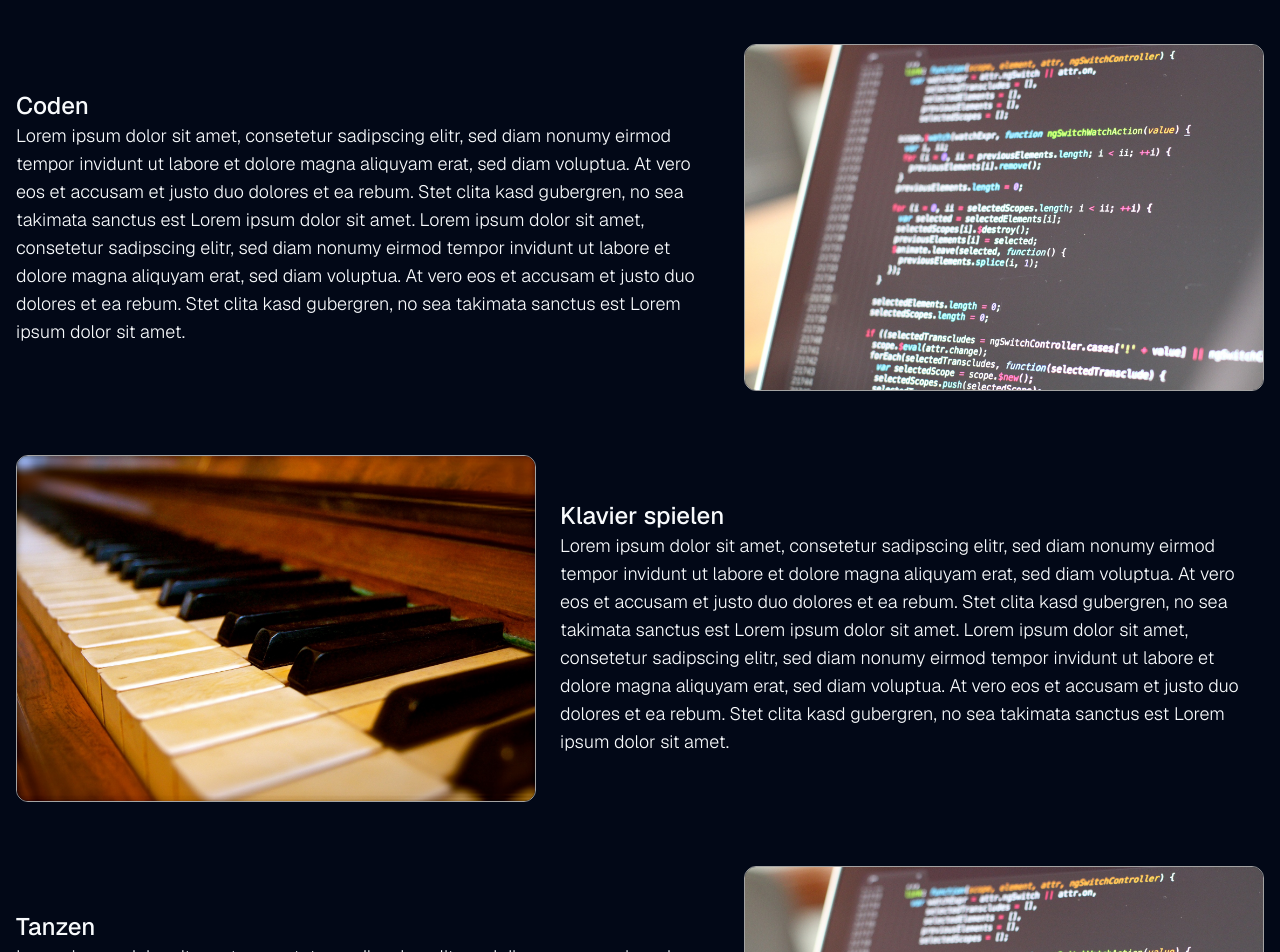
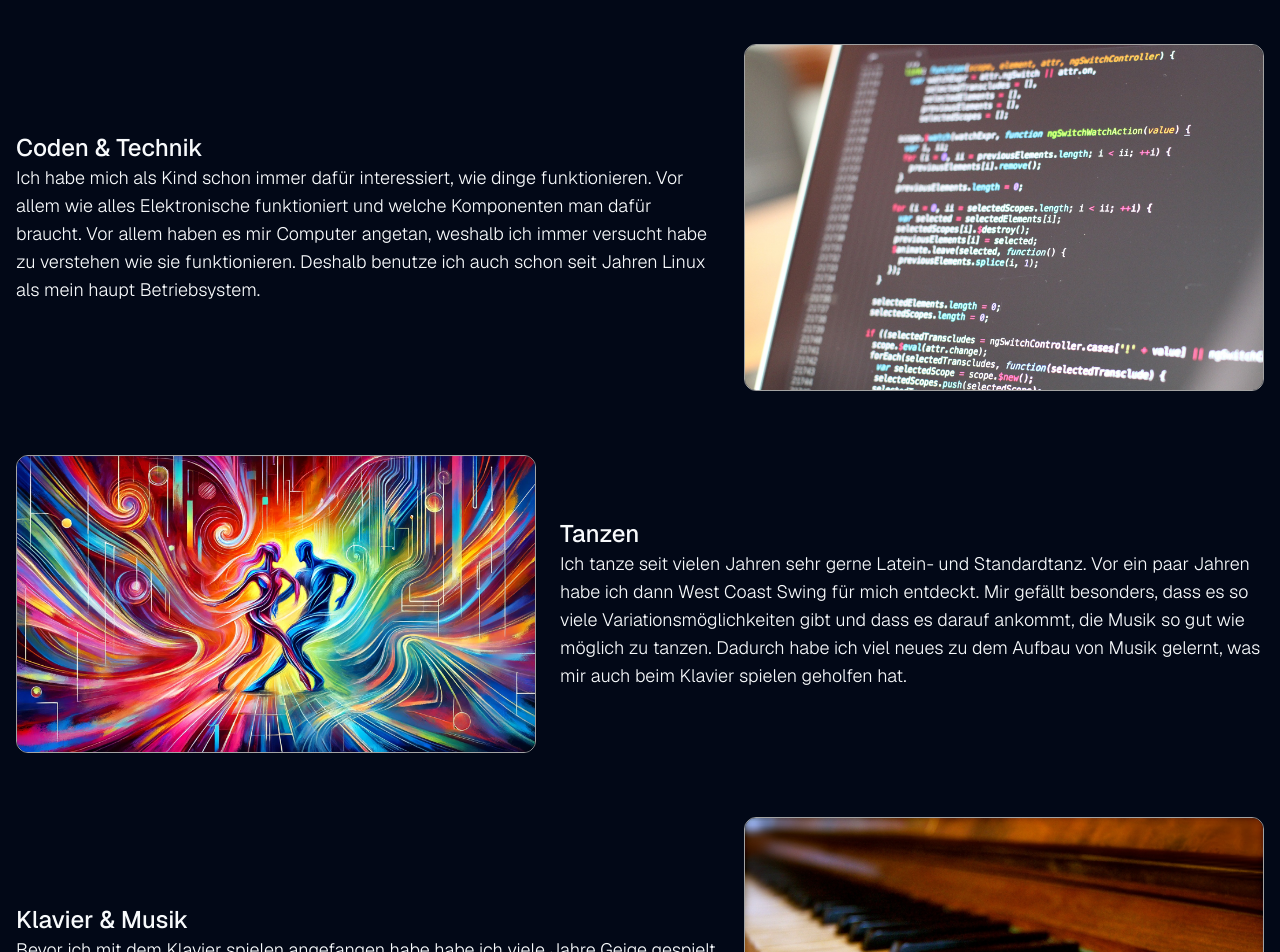
Before and after one commit to zophiana/profile-page, a Next.js app: page /hobbies in a window 1280 px wide. Shown: the part 60-1012 px from the top of the page. Built offline with nearby package versions, Linux system fonts and the light colour scheme; what tailwind-gradient-mask-image would draw is missing.

Commit message:
main: replace placeholder text

```diff
--- a/src/app/article.tsx
+++ b/src/app/article.tsx
@@ -3,7 +3,7 @@ import { cn } from '@/lib/utils'
 type ArticleBlockProps = {
   className?: string
   classNameTitle?: string
-  title: string
+  title?: string
   children: React.ReactNode
 }
 
--- a/src/app/hobbies/page.tsx
+++ b/src/app/hobbies/page.tsx
@@ -5,6 +5,7 @@ import ArticleBlock from '@/app/article'
 import Clamp from '@/app/clamp'
 
 import codePic from '/public/images/code.jpg'
+import dancePic from '/public/images/dance.webp'
 import pianoPic from '/public/images/piano.jpg'
 
 type HobbiesCardProps = {
@@ -50,45 +51,44 @@ export default function HobbiesPage() {
   return (
     <main className="flex-auto">
       <Clamp className="flex flex-col gap-16 py-12">
-        <HobbiesCard title="Coden" image={codePic} alt={'Monitor with code'}>
-          Lorem ipsum dolor sit amet, consetetur sadipscing elitr, sed diam
-          nonumy eirmod tempor invidunt ut labore et dolore magna aliquyam erat,
-          sed diam voluptua. At vero eos et accusam et justo duo dolores et ea
-          rebum. Stet clita kasd gubergren, no sea takimata sanctus est Lorem
-          ipsum dolor sit amet. Lorem ipsum dolor sit amet, consetetur
-          sadipscing elitr, sed diam nonumy eirmod tempor invidunt ut labore et
-          dolore magna aliquyam erat, sed diam voluptua. At vero eos et accusam
-          et justo duo dolores et ea rebum. Stet clita kasd gubergren, no sea
-          takimata sanctus est Lorem ipsum dolor sit amet.
+        <HobbiesCard
+          title="Coden & Technik"
+          image={codePic}
+          alt={'Monitor with code'}
+        >
+          Ich habe mich als Kind schon immer dafür interessiert, wie dinge
+          funktionieren. Vor allem wie alles Elektronische funktioniert und
+          welche Komponenten man dafür braucht. Vor allem haben es mir Computer
+          angetan, weshalb ich immer versucht habe zu verstehen wie sie
+          funktionieren. Deshalb benutze ich auch schon seit Jahren Linux als
+          mein haupt Betriebsystem.
         </HobbiesCard>
 
         <HobbiesCard
-          title="Klavier spielen"
+          title="Tanzen"
+          image={dancePic}
+          alt={'Monitor with code'}
+          layoutReverse
+        >
+          Ich tanze seit vielen Jahren sehr gerne Latein- und Standardtanz. Vor
+          ein paar Jahren habe ich dann West Coast Swing für mich entdeckt. Mir
+          gefällt besonders, dass es so viele Variationsmöglichkeiten gibt und
+          dass es darauf ankommt, die Musik so gut wie möglich zu tanzen.
+          Dadurch habe ich viel neues zu dem Aufbau von Musik gelernt, was mir
+          auch beim Klavier spielen geholfen hat.
+        </HobbiesCard>
+
+        <HobbiesCard
+          title="Klavier & Musik"
           image={pianoPic}
           alt={'Picture of Piano'}
-          layoutReverse
         >
-          Lorem ipsum dolor sit amet, consetetur sadipscing elitr, sed diam
-          nonumy eirmod tempor invidunt ut labore et dolore magna aliquyam erat,
-          sed diam voluptua. At vero eos et accusam et justo duo dolores et ea
-          rebum. Stet clita kasd gubergren, no sea takimata sanctus est Lorem
-          ipsum dolor sit amet. Lorem ipsum dolor sit amet, consetetur
-          sadipscing elitr, sed diam nonumy eirmod tempor invidunt ut labore et
-          dolore magna aliquyam erat, sed diam voluptua. At vero eos et accusam
-          et justo duo dolores et ea rebum. Stet clita kasd gubergren, no sea
-          takimata sanctus est Lorem ipsum dolor sit amet.
-        </HobbiesCard>
-
-        <HobbiesCard title="Tanzen" image={codePic} alt={'Monitor with code'}>
-          Lorem ipsum dolor sit amet, consetetur sadipscing elitr, sed diam
-          nonumy eirmod tempor invidunt ut labore et dolore magna aliquyam erat,
-          sed diam voluptua. At vero eos et accusam et justo duo dolores et ea
-          rebum. Stet clita kasd gubergren, no sea takimata sanctus est Lorem
-          ipsum dolor sit amet. Lorem ipsum dolor sit amet, consetetur
-          sadipscing elitr, sed diam nonumy eirmod tempor invidunt ut labore et
-          dolore magna aliquyam erat, sed diam voluptua. At vero eos et accusam
-          et justo duo dolores et ea rebum. Stet clita kasd gubergren, no sea
-          takimata sanctus est Lorem ipsum dolor sit amet.
+          Bevor ich mit dem Klavier spielen angefangen habe habe ich viele Jahre
+          Geige gespielt. Dann habe ich allerdings mit dem Klavier spielen
+          angefangen. Mich hat daran begeistert, dass man zweistimmig musik
+          machen kann. Dadurch klingt es gleich sehr viel voller als mit der
+          Geige. Außerdem gibt es für das Klavier viele Noten für moderne Musik.
+          Weshalb ich nur noch Klavier spiele.
         </HobbiesCard>
       </Clamp>
     </main>
--- a/src/app/page.tsx
+++ b/src/app/page.tsx
@@ -15,12 +15,13 @@ type HobbiesBlockProps = {
 
 function HobbiesBlock(props: HobbiesBlockProps) {
   return (
-    <ArticleBlock className={props.className} title="Hobbies">
-      Lorem ipsum dolor sit amet, consectetur adipisicing elit. Magni nihil
-      totam aut consequuntur incidunt et, nulla dolorem, perspiciatis in quaerat
-      blanditiis! Qui impedit quidem ab neque quibusdam, omnis dignissimos
-      doloremque? Quisquam, quaerat, dolores, asperiores, repellat, quaerat,
-      quam, doloremque, quibusdam, voluptates, ipsam!
+    <ArticleBlock className={props.className} title="Interessen">
+      Ich liebe Technik und habe schon früh angefangen, Mikrocontroller zu
+      programmieren. Später habe ich mit Raspberry Pis experimentiert. So habe
+      ich gelernt, Linux zu administrieren und Docker zu benutzen. Während
+      meiner Ausbildung habe ich gelernt, wie Softwareentwicklung im Team
+      funktioniert. Darüber hinaus habe ich Java gelernt und wie man einen
+      Debugger effektiv einsetzt.
     </ArticleBlock>
   )
 }
@@ -76,13 +77,13 @@ export default function HomePage() {
             <div className="animate-fade-up sm:pr-10">
               <PaddingBlock />
               <HeightBlock className="gap-5">
-                <ArticleBlock title="Über Mich">
-                  Lorem ipsum dolor sit amet consectetur adipisicing elit.
-                  Harum, aperiam dolorem earum aut modi incidunt vitae ipsum.
-                  Numquam repellendus, corporis ipsum dolor fugit veniam
-                  corrupti ea eaque provident minus. Voluptate! Quisquam
-                  voluptate, quia, quaerat, dolores, asperiores, repellat,
-                  quaerat, quam, doloremque, quibusdam, voluptates, ipsam!
+                <ArticleBlock>
+                  …, 20 Jahre alt und mache eine Ausbildung zum Fachinformatiker
+                  für Anwendungsentwicklung. Vor meiner Ausbildung habe ich ein
+                  Freiwilliges Ökologisches Jahr (FÖJ) gemacht. Meine
+                  Schullaufbahn habe ich mit dem Abitur abgeschlossen. In meiner
+                  Freizeit tanze ich viel Paartanz, unter anderem Latein- und
+                  Standardtanz, aber auch West Coast Swing.
                 </ArticleBlock>
                 <HobbiesBlock className="hidden lg:block"></HobbiesBlock>
               </HeightBlock>
```
Also changed, not shown: public/images/dance.webp (added).
